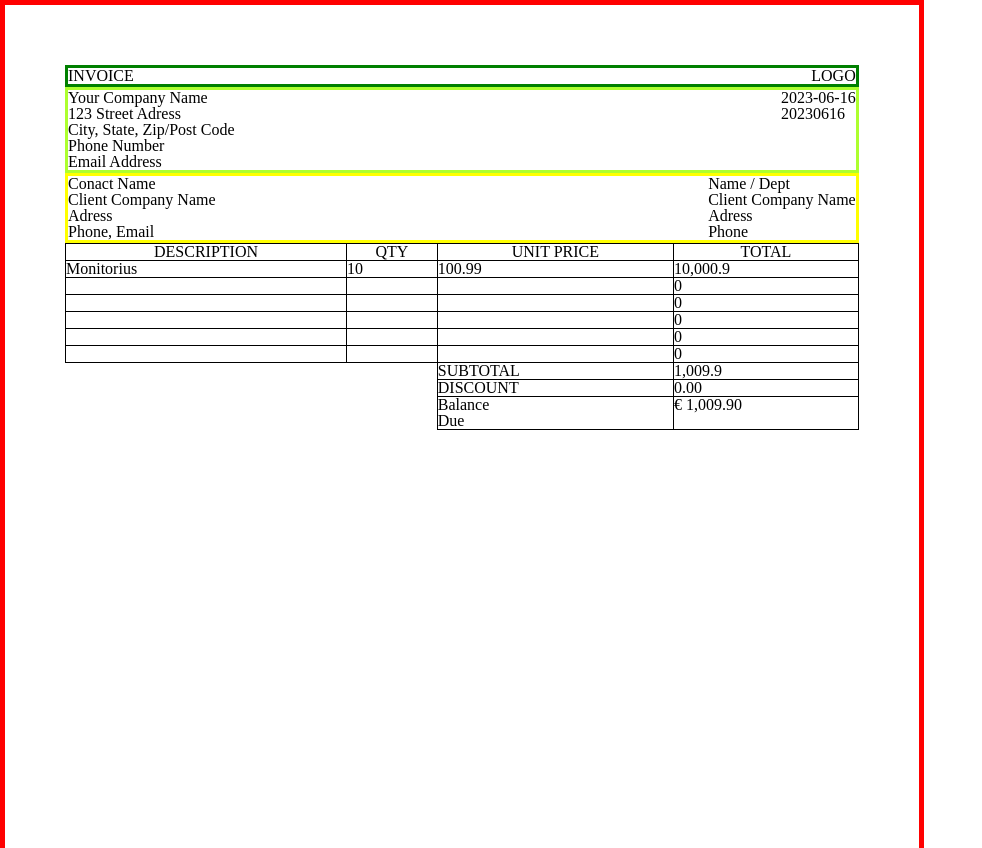
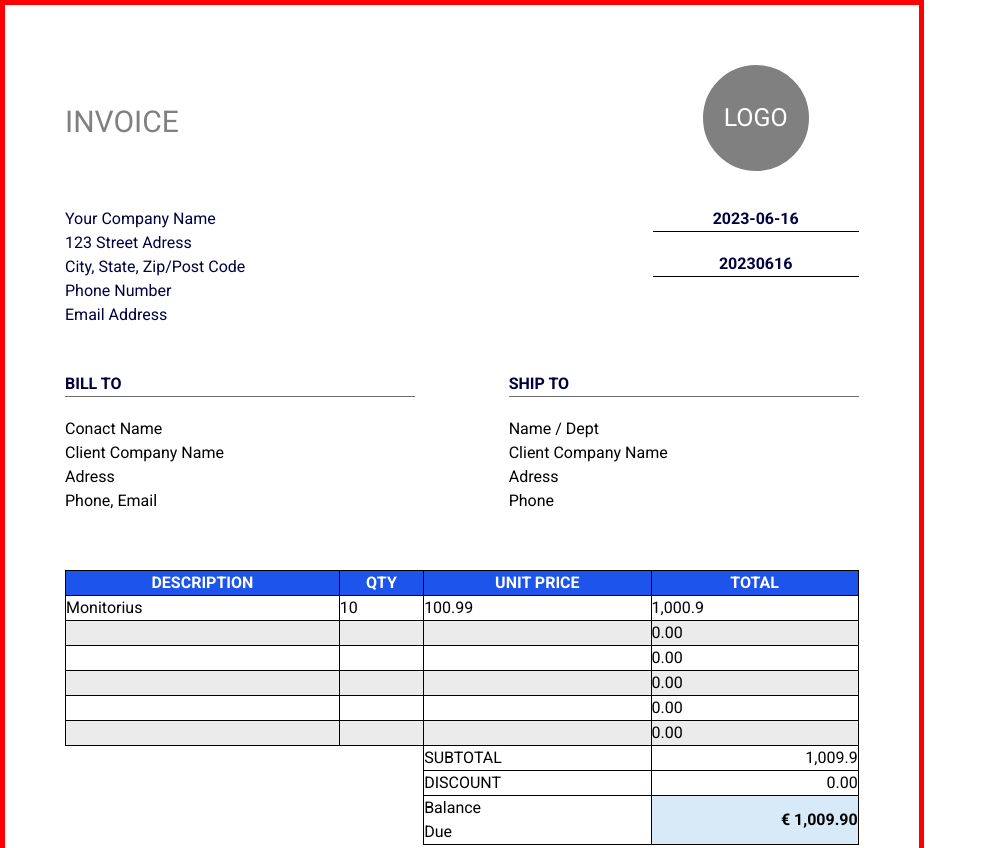
Before and after one commit to dkumza/invoice-bit, a plain HTML site: page index.html in a window 1280 px wide. Shown: the top 848 px of the page, without its empty margins (0-982 px from the left). Drawn offline with Linux system fonts and the light colour scheme.

Commit message:
update of css

```diff
--- a/index.html
+++ b/index.html
@@ -21,18 +21,20 @@
           <h4>Email Address</h4>
         </div>
         <div id="date">
-          <h5>2023-06-16</h5>
+          <h4>2023-06-16</h4>
           <h5>20230616</h5>
         </div>
       </div>
       <div id="shipping-wrap">
         <div id="bill-to">
+          <h2 class="ship">BILL TO</h2>
           <h5>Conact Name</h5>
           <h5>Client Company Name</h5>
           <h5>Adress</h5>
           <h5>Phone, Email</h5>
         </div>
         <div id="ship-to">
+          <h2 class="ship">SHIP TO</h2>
           <h5>Name / Dept</h5>
           <h5>Client Company Name</h5>
           <h5>Adress</h5>
@@ -41,7 +43,7 @@
       </div>
       <div id="table">
         <table class="invisible">
-          <tr>
+          <tr class="top">
             <th>DESCRIPTION</th>
             <th>QTY</th>
             <th>UNIT PRICE</th>
@@ -51,55 +53,55 @@
             <td>Monitorius</td>
             <td>10</td>
             <td>100.99</td>
-            <td>10,000.9</td>
+            <td>1,000.9</td>
+          </tr>
+          <tr class="grey">
+            <td></td>
+            <td></td>
+            <td></td>
+            <td>0.00</td>
           </tr>
           <tr>
             <td></td>
             <td></td>
             <td></td>
-            <td>0</td>
+            <td>0.00</td>
+          </tr>
+          <tr class="grey">
+            <td></td>
+            <td></td>
+            <td></td>
+            <td>0.00</td>
           </tr>
           <tr>
             <td></td>
             <td></td>
             <td></td>
-            <td>0</td>
+            <td>0.00</td>
           </tr>
-          <tr>
+          <tr class="grey">
             <td></td>
             <td></td>
             <td></td>
-            <td>0</td>
-          </tr>
-          <tr>
-            <td></td>
-            <td></td>
-            <td></td>
-            <td>0</td>
-          </tr>
-          <tr>
-            <td></td>
-            <td></td>
-            <td></td>
-            <td>0</td>
+            <td>0.00</td>
           </tr>
           <tr class="invisible">
             <td class="invisible"></td>
             <td class="invisible"></td>
             <td>SUBTOTAL</td>
-            <td>1,009.9</td>
+            <td class="end">1,009.9</td>
           </tr>
           <tr class="invisible">
             <td class="invisible"></td>
             <td class="invisible"></td>
             <td>DISCOUNT</td>
-            <td>0.00</td>
+            <td class="end">0.00</td>
           </tr>
           <tr class="invisible">
             <td class="invisible"></td>
             <td class="invisible"></td>
             <td>Balance <br />Due</td>
-            <td>€ 1,009.90</td>
+            <td class="center end">€ 1,009.90</td>
           </tr>
         </table>
       </div>
--- a/style.css
+++ b/style.css
@@ -2,6 +2,7 @@
    v2.0 | 20110126
    License: none (public domain)
 */
+@import url('https://fonts.googleapis.com/css2?family=Roboto:wght@400;700&display=swap');
 
 html, body, div, span, applet, object, iframe,
 h1, h2, h3, h4, h5, h6, p, blockquote, pre,
@@ -22,6 +23,7 @@ time, mark, audio, video {
 	font-size: 100%;
 	font: inherit;
 	vertical-align: baseline;
+    font-family: 'Roboto', sans-serif;
 }
 /* HTML5 display-role reset for older browsers */
 article, aside, details, figcaption, figure,
@@ -29,7 +31,7 @@ footer, header, hgroup, menu, nav, section {
 	display: block;
 }
 body {
-	line-height: 1;
+	line-height: 1.5;
 }
 ol, ul {
 	list-style: none;
@@ -49,7 +51,11 @@ table {
 
 /* main css goes here: */
 
+
 #main-container {
+    display: flex;
+    flex-direction: column;
+    flex: 1 1 1px;
     border: 5px solid red;
     width: 210mm;
     height: 297mm;
@@ -58,28 +64,88 @@ table {
 
 /* title css */
 #title-wrap {
-    border: 3px solid green;
+    height: 10%;
+    /* border: 3px solid green; */
     display: flex;
     justify-content: space-between;
     /* margin: 60px; */
 }
 
+/* logo css */
+#invoice {
+    display: flex;
+    flex-direction: column;
+    align-items: center;
+    justify-content: center;
+}
+#invoice > h3 {
+    /* margin-top: 10px; */
+    font-size: 30px;
+    color: gray;
+}
+
+#logo {
+    display: flex;
+    flex-direction: column;
+    align-items: center;
+    justify-content: center;
+    background-color: grey;
+    height: 100px;
+    width: 100px;
+    border: 3px solid gray;
+    border-radius: 50%;
+    margin-right: 50px;
+}
+
+#logo > h3 {
+   font-size: 25px;
+   color: white;
+}
+
 /* adress css */
 #adress-wrap {
-    border: 3px solid greenyellow;
+    height: 12%;
+    margin: 30px 0px;
+    /* border: 3px solid greenyellow; */
     display: flex;
     justify-content: space-between;
+    color: rgb(0, 0, 63);
     /* margin: 60px; */
+}
+
+#date {
+    text-align: center;
+    font-weight: 700;
+}
+
+#date > h4, #date >h5 {
+    margin-bottom: 20px;
+    /* margin-right: 60px; */
+    padding: 0px 60px;
+    border-bottom: 1px solid black;
 }
 
 /* shiping wrap */
 #shipping-wrap {
-    border: 3px solid yellow;
+    height: 15%;
+    /* border: 3px solid yellow; */
     display: flex;
     justify-content: space-between;
 }
 
+.ship {
+    width: 350px;
+    border-bottom: 1px solid rgb(109, 109, 109);
+    margin-bottom: 20px;
+    color: rgb(0, 0, 63);
+    font-weight: 700;
+}
+
 /* table css */
+#table {
+    margin: 30px 0px;
+    /* height: 30%; */
+}
 table {
     width: 100%;
 }
@@ -91,3 +157,24 @@ table, tr, th, td {
 .invisible {
     border: none;
 }
+
+.center {
+vertical-align: middle;
+/* text-align: end; */
+background-color: rgb(216, 233, 248);
+font-weight: 600;
+}
+
+.top {
+    background-color: rgb(29, 84, 235);
+    color: white;
+    font-weight: 600;
+}
+
+.grey {
+    background-color: rgb(235, 235, 235);
+}
+
+.end {
+    text-align: end;
+}
```
